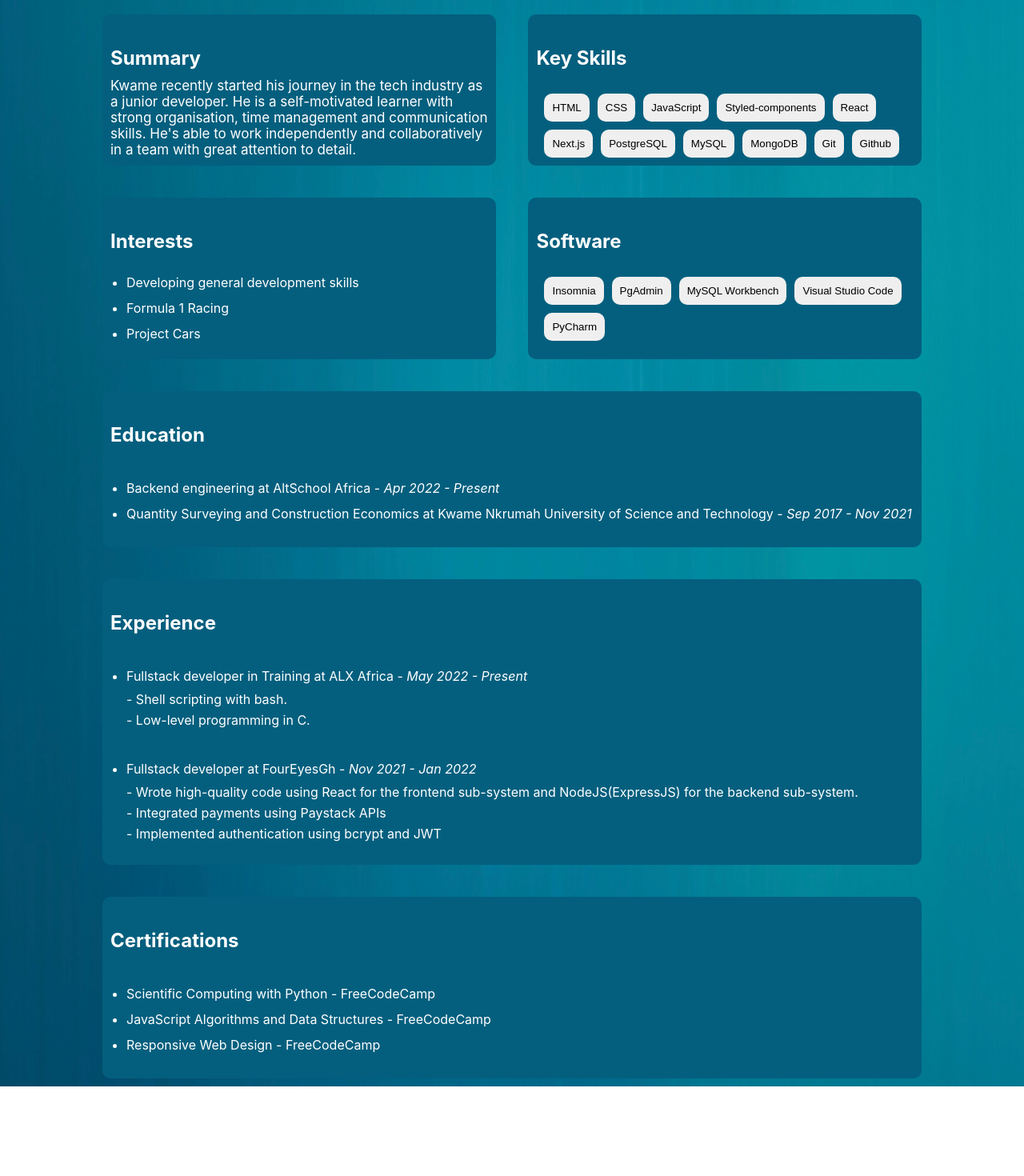
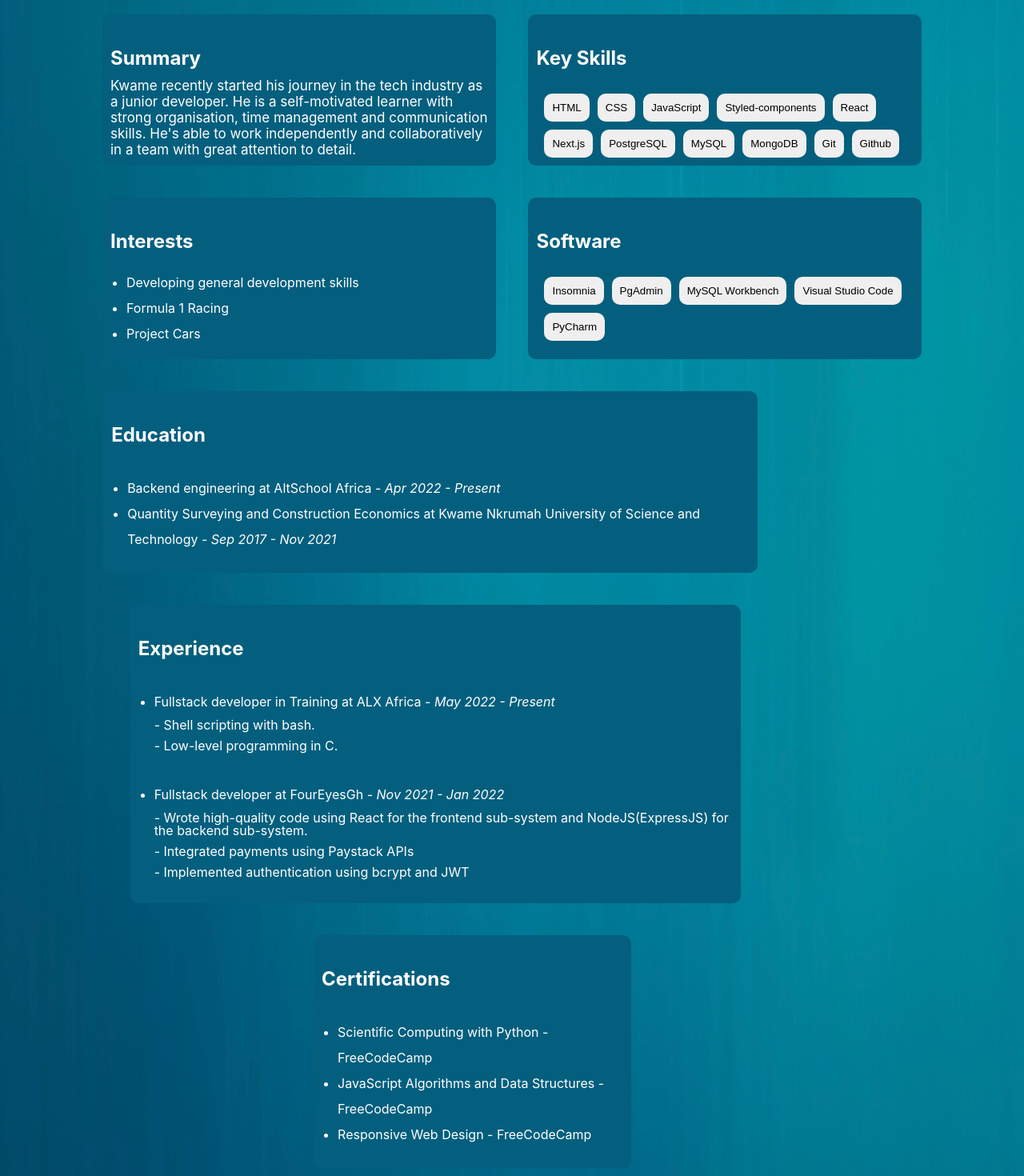
Before and after one commit to Ksarfo69/portfolio-website, a Next.js app: page /resume in a window 1280 px wide. Shown: the part 427-1897 px from the top of the page at 80% size. Before the commit the page ends 1785 px from the top, so only its background shows below. Built offline with nearby package versions, Linux system fonts and the light colour scheme.

Commit message:
test: resume page

```diff
--- a/pages/resume.js
+++ b/pages/resume.js
@@ -8,25 +8,26 @@ import Summary from "../components/Summary"
 import Interests from "../components/Interests"
 import Menu from '../components/Menu'
 import Footer from "../components/Footer"
+import React from 'react'
 
 
 
 const Resume = () => {
   return (
-    <div className={styles.container}>
-      <Navbar/>
+    <div className={styles.container} data-testid="resumecontainer">
+      <div data-testid="navbar"><Navbar /></div>
       <div className={styles.mainwrapper}>
-        <div className={styles.title}>
+        <div className={styles.title} data-testid="title">
           Resume
         </div>
-        <Generalinfo/>
-        <Summary/>
-        <Interests/>
-        <Education/>
-        <Experience/>
-        <Certifications/>
+        <div data-testid="generalinfo"><Generalinfo /></div>
+        <div data-testid="summary"><Summary/> </div>
+        <div data-testid="interests"><Interests /></div>
+        <div data-testid="education"><Education /></div>
+        <div data-testid="experience"><Experience /></div>
+        <div data-testid="certifications"><Certifications /></div>
       </div>
-      <Footer/>
+      <div data-testid="footer"><Footer /></div>
     </div>
   )
 }
```
Also changed, not shown: 1 other file (tests, documents, lock files or other folders).
